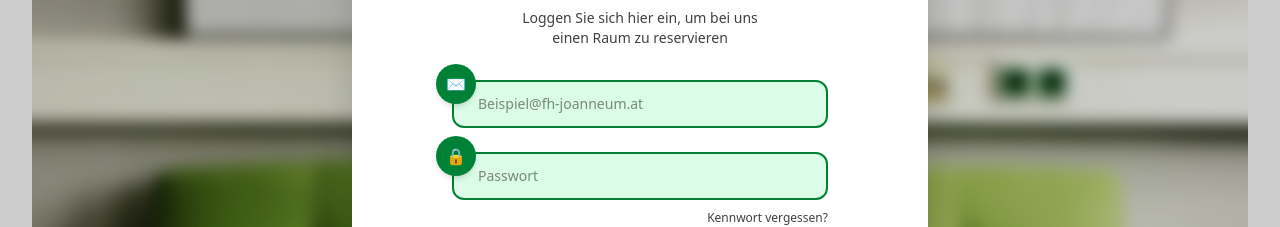
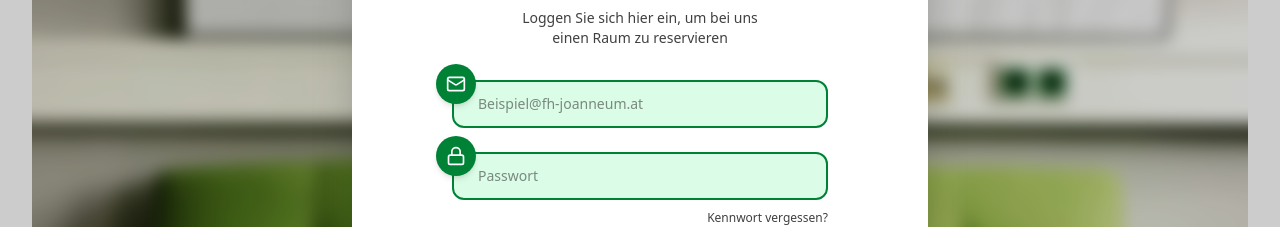
Before and after one commit to monaenzi/room_reservation_system, a Next.js app: page /login in a window 1280 px wide. Shown: the part 236-463 px from the top of the page. Built offline with nearby package versions, Linux system fonts and the light colour scheme.

Commit message:
change alt-Text, change Login icons

```diff
--- a/app/login/page.tsx
+++ b/app/login/page.tsx
@@ -74,7 +74,11 @@ export default function LoginPage() {
         <form onSubmit={handleSubmit} className="space-y-6">
             <div className="relative">
             <div className="absolute -left-4 -top-4 flex h-10 w-10 items-center justify-center rounded-full bg-green-700 text-white shadow-md">
-              ✉️
+                <img
+                src="/icons/mail.svg"
+                alt="E-Mail Icon"
+                className="h-5 w-5 filter invert"
+                />
             </div>
             <input
               type="email"
@@ -89,7 +93,11 @@ export default function LoginPage() {
           </div>
           <div className="relative">
             <div className="absolute -left-4 -top-4 flex h-10 w-10 items-center justify-center rounded-full bg-green-700 text-white shadow-md">
-              🔒
+                <img
+                src="/icons/lock.svg"
+                alt="Passwort Icon"
+                className="h-5 w-5 filter invert"
+                />
             </div>
             <input
               type="password"
--- a/app/pwforgotten/page.tsx
+++ b/app/pwforgotten/page.tsx
@@ -74,7 +74,6 @@ export default function PasswordForgottenPage() {
         </header>
 
         <form onSubmit={handleSubmit} className="space-y-6">
-          {/* E-Mail */}
           <div className="relative">
             <div className="absolute -left-4 -top-4 flex h-10 w-10 items-center justify-center rounded-full bg-green-700 text-white shadow-md">
                 <img
@@ -101,7 +100,7 @@ export default function PasswordForgottenPage() {
             <div className="absolute -left-4 -top-4 flex h-10 w-10 items-center justify-center rounded-full bg-green-700 text-white shadow-md">
                 <img
                 src="/icons/user.svg"
-                alt="E-Mail Icon"
+                alt="User Icon"
                 className="h-5 w-5 filter invert"
                 />
             </div>
@@ -121,7 +120,7 @@ export default function PasswordForgottenPage() {
             <div className="absolute -left-4 -top-4 flex h-10 w-10 items-center justify-center rounded-full bg-green-700 text-white shadow-md">
                 <img
                 src="/icons/user.svg"
-                alt="E-Mail Icon"
+                alt="User Icon"
                 className="h-5 w-5 filter invert"
                 />
             </div>
```
Also changed, not shown: public/icons/lock.svg (added).
